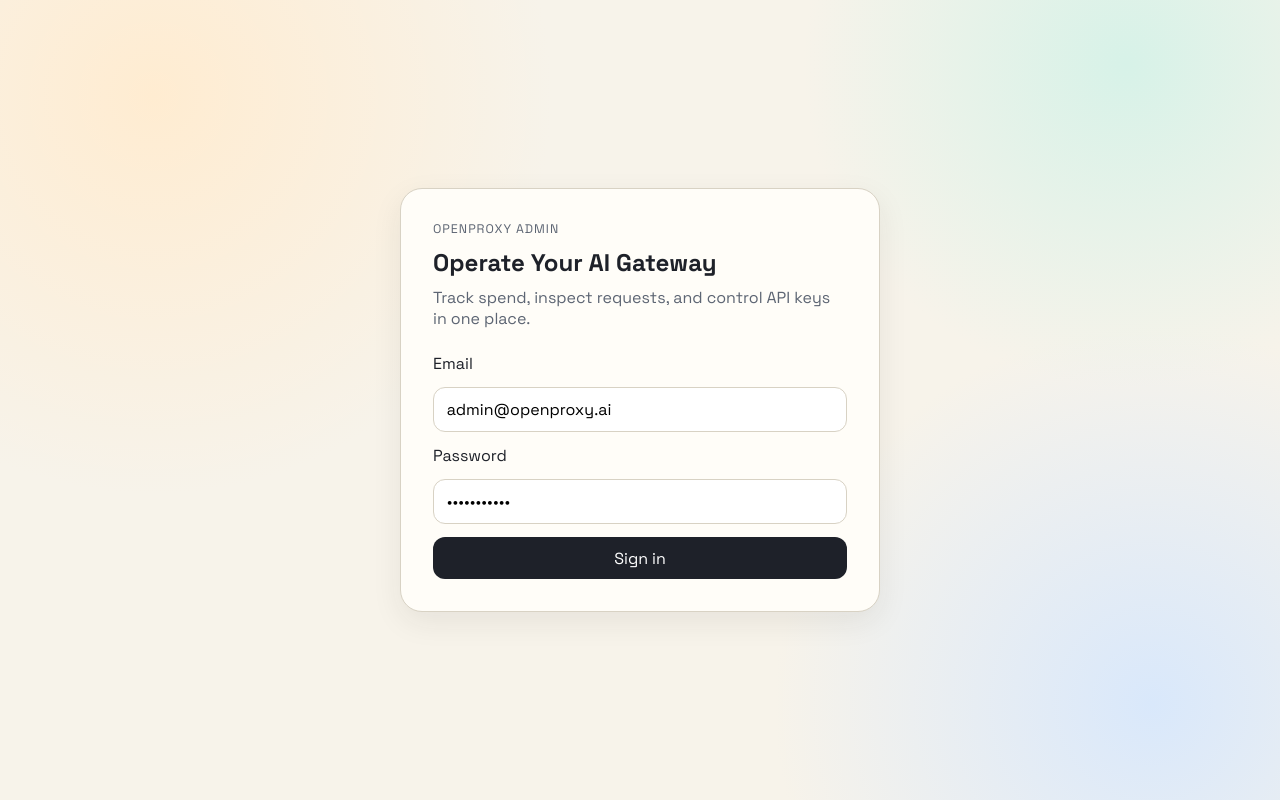
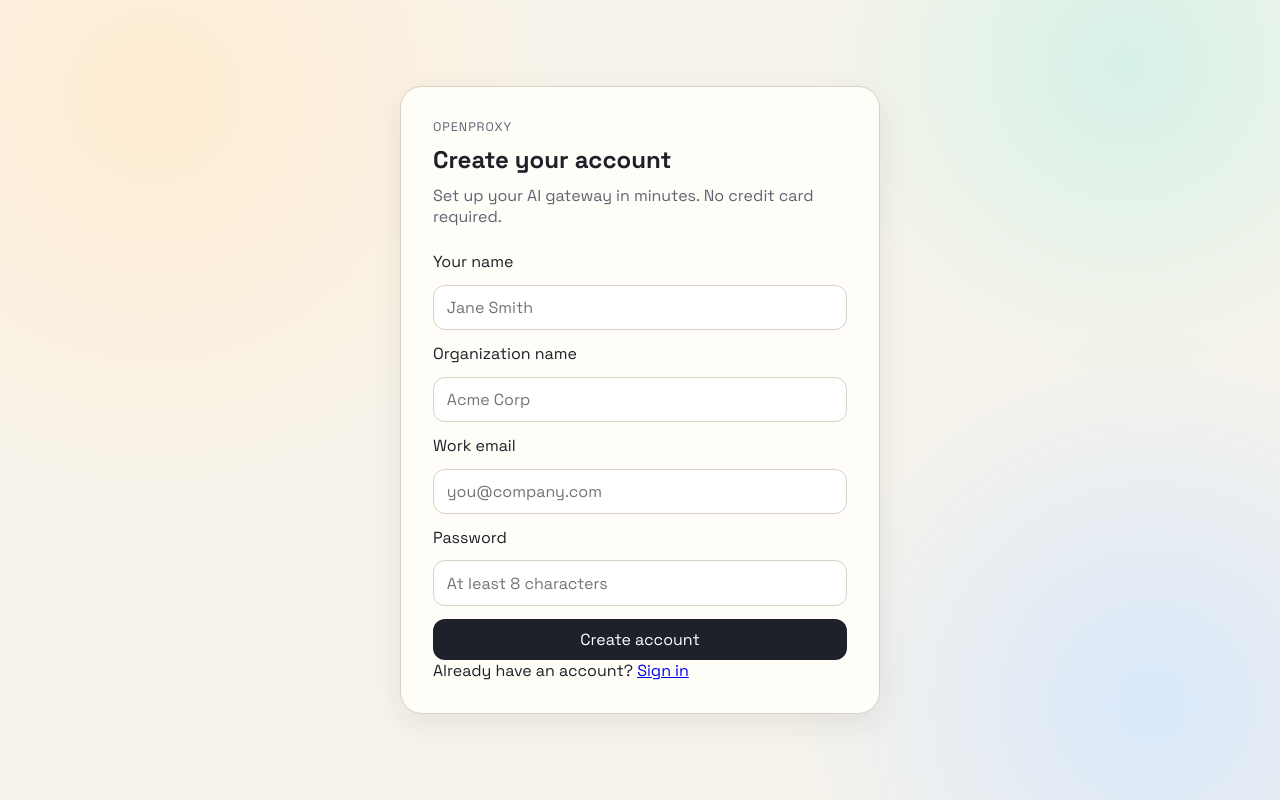
Before and after one commit to Rayyan-Oumlil/OpenProxyAI, a React (Vite) app in the folder admin-console/: page /signup in a window 1280 px wide. Built offline with nearby package versions, Linux system fonts and the light colour scheme; no server answers.

Commit message:
feat: self-serve signup — SignupPage, /signup route, signup() in AuthContext, remove hardcoded credentials

```diff
--- a/admin-console/src/App.tsx
+++ b/admin-console/src/App.tsx
@@ -6,6 +6,7 @@
 import { LogsPage } from "./features/logs/LogsPage";
 import { ApiKeysPage } from "./features/keys/ApiKeysPage";
 import { LoginPage } from "./features/auth/LoginPage";
+import { SignupPage } from "./features/auth/SignupPage";
 import { OrganizationSettingsPage } from "./features/placeholder/OrganizationSettingsPage";
 import { UsersRolesPage } from "./features/placeholder/UsersRolesPage";
 import { ProviderKeysPage } from "./features/providerkeys/ProviderKeysPage";
@@ -46,7 +47,10 @@
         }}
       />
       {!token ? (
-        <LoginPage />
+        <Routes>
+          <Route path="/signup" element={<SignupPage />} />
+          <Route path="*" element={<LoginPage />} />
+        </Routes>
       ) : (
         <>
         <OnboardingModal />
--- a/admin-console/src/features/auth/LoginPage.tsx
+++ b/admin-console/src/features/auth/LoginPage.tsx
@@ -1,12 +1,13 @@
 import { useState } from "react";
 import type { FormEvent } from "react";
+import { Link } from "react-router-dom";
 
 import { useAuth } from "../../state/AuthContext";
 
 export function LoginPage() {
   const { login, isAuthenticating, error } = useAuth();
-  const [email, setEmail] = useState("admin@openproxy.ai");
-  const [password, setPassword] = useState("password123");
+  const [email, setEmail] = useState("");
+  const [password, setPassword] = useState("");
 
   const onSubmit = async (event: FormEvent<HTMLFormElement>) => {
     event.preventDefault();
@@ -47,6 +48,11 @@
             {isAuthenticating ? "Signing in..." : "Sign in"}
           </button>
         </form>
+
+        <p className="auth-footer">
+          Don't have an account?{" "}
+          <Link to="/signup">Create one free</Link>
+        </p>
       </section>
     </main>
   );
--- /dev/null
+++ b/admin-console/src/features/auth/SignupPage.tsx
@@ -0,0 +1,86 @@
+import { useState } from "react";
+import type { FormEvent } from "react";
+import { Link } from "react-router-dom";
+
+import { useAuth } from "../../state/AuthContext";
+
+export function SignupPage() {
+  const { signup, isAuthenticating, error } = useAuth();
+  const [email, setEmail] = useState("");
+  const [password, setPassword] = useState("");
+  const [name, setName] = useState("");
+  const [orgName, setOrgName] = useState("");
+
+  const onSubmit = async (event: FormEvent<HTMLFormElement>) => {
+    event.preventDefault();
+    await signup({ email, password, name, org_name: orgName });
+  };
+
+  return (
+    <main className="auth-shell">
+      <section className="auth-card">
+        <p className="eyebrow">OpenProxy</p>
+        <h1>Create your account</h1>
+        <p className="muted">Set up your AI gateway in minutes. No credit card required.</p>
+
+        <form onSubmit={onSubmit} className="auth-form">
+          <label htmlFor="name">Your name</label>
+          <input
+            id="name"
+            name="name"
+            type="text"
+            value={name}
+            onChange={(e) => setName(e.target.value)}
+            placeholder="Jane Smith"
+            required
+          />
+
+          <label htmlFor="org-name">Organization name</label>
+          <input
+            id="org-name"
+            name="org_name"
+            type="text"
+            value={orgName}
+            onChange={(e) => setOrgName(e.target.value)}
+            placeholder="Acme Corp"
+            required
+          />
+
+          <label htmlFor="email">Work email</label>
+          <input
+            id="email"
+            name="email"
+            type="email"
+            value={email}
+            onChange={(e) => setEmail(e.target.value)}
+            placeholder="you@company.com"
+            required
+          />
+
+          <label htmlFor="password">Password</label>
+          <input
+            id="password"
+            name="password"
+            type="password"
+            value={password}
+            onChange={(e) => setPassword(e.target.value)}
+            placeholder="At least 8 characters"
+            minLength={8}
+            required
+          />
+
+          {error ? <p className="form-error">{error}</p> : null}
+
+          <button type="submit" disabled={isAuthenticating}>
+            {isAuthenticating ? "Creating account..." : "Create account"}
+          </button>
+        </form>
+
+        <p className="auth-footer">
+          Already have an account?{" "}
+          <Link to="/login">Sign in</Link>
+        </p>
+      </section>
+    </main>
+  );
+}
--- a/admin-console/src/state/AuthContext.tsx
+++ b/admin-console/src/state/AuthContext.tsx
@@ -11,7 +11,7 @@
 
 import { apiClient } from "../api/client";
 import { decodeJwtExp } from "../lib/jwt";
-import type { LoginRequest, TokenResponse, UserMeResponse } from "../api/types";
+import type { LoginRequest, RegisterRequest, TokenResponse, UserMeResponse } from "../api/types";
 
 const ACCESS_KEY = "openproxy_access_token";
 const REFRESH_KEY = "openproxy_refresh_token";
@@ -29,6 +29,7 @@
 
 type AuthContextValue = AuthState & {
   login: (payload: LoginRequest) => Promise<void>;
+  signup: (payload: RegisterRequest) => Promise<void>;
   logout: () => void;
 };
 
@@ -180,6 +181,28 @@
     }
   }, []);
 
+  const signup = useCallback(async (payload: RegisterRequest) => {
+    setIsAuthenticating(true);
+    setError(null);
+    try {
+      const tokens = await apiClient.post<TokenResponse>("/api/v1/auth/register", payload);
+      localStorage.setItem(ACCESS_KEY, tokens.access_token);
+      if (tokens.refresh_token) {
+        localStorage.setItem(REFRESH_KEY, tokens.refresh_token);
+      }
+      const me = await apiClient.get<UserMeResponse>("/api/v1/auth/me", tokens.access_token);
+      setToken(tokens.access_token);
+      setUser(me);
+    } catch (err) {
+      setError(err instanceof Error ? err.message : "Unable to create account.");
+      setToken(null);
+      setUser(null);
+      throw err;
+    } finally {
+      setIsAuthenticating(false);
+    }
+  }, []);
+
   const logout = useCallback(async () => {
     clearScheduledRefresh();
     const t = token;
@@ -198,8 +221,8 @@
   }, [token, clearScheduledRefresh]);
 
   const value = useMemo(
-    () => ({ token, user, isAuthenticating, isRestoring, error, login, logout }),
-    [error, isAuthenticating, isRestoring, login, logout, token, user],
+    () => ({ token, user, isAuthenticating, isRestoring, error, login, signup, logout }),
+    [error, isAuthenticating, isRestoring, login, signup, logout, token, user],
   );
 
   return <AuthContext.Provider value={value}>{children}</AuthContext.Provider>;
```
Also changed, not shown: admin-console/src/api/types.ts (+7 -0 lines).
